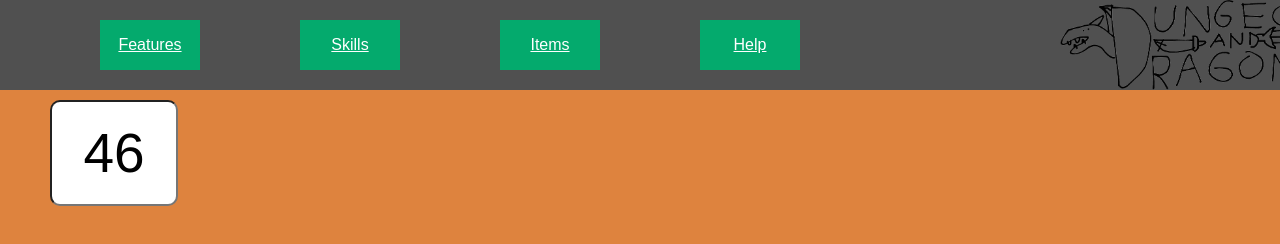
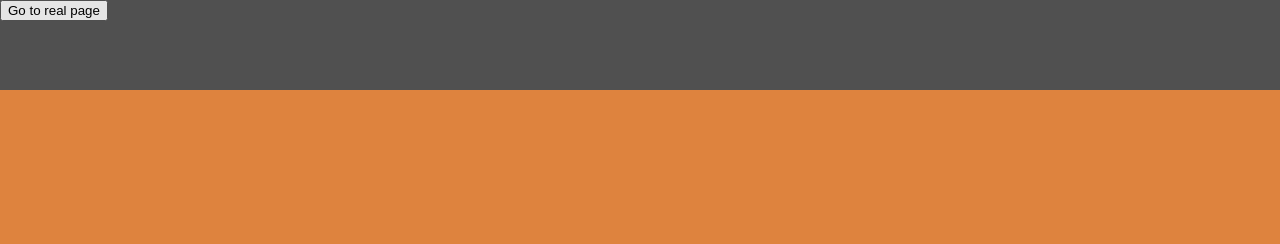
Before and after one commit to TurtleMoose/DND, a plain HTML site: page index.html in a window 1280 px wide. Drawn offline with Linux system fonts and the light colour scheme.

Commit message:
Update index.html

```diff
--- a/index.html
+++ b/index.html
@@ -10,22 +10,10 @@
         <body>
             <div class="header">
                 <div class="button">
-                    <button class="button1" onclick="window.open('../HTML/features.html', '_self');">
-                        Features
+                    <button onclick="window.open('HTML/home.html', '_self');">
+                        Go to real page
                     </button>
-                    <button class="button2" onclick="window.open('../HTML/skills.html', '_self');">
-                        Skills
-                    </button>
-                    <button class="button3" onclick="window.open('../HTML/items.html', '_self');">
-                        Items
-                    </button>
-                    <button class="help" onclick="window.open('../HTML/help.html', '_self');">
-                        Help
-                    </button>
-                    <button id="info" class="info" onclick="displaytext(info)">Info</button>
-                    <input id="healthoutput" class="healthoutput" onclick="updatehealth()" value="46">
                 </div>
-                <img src="../assets/dndlogo.png" class="logo">
             </div>
             <div class="main">
                 <div class="bg"></div>
```
